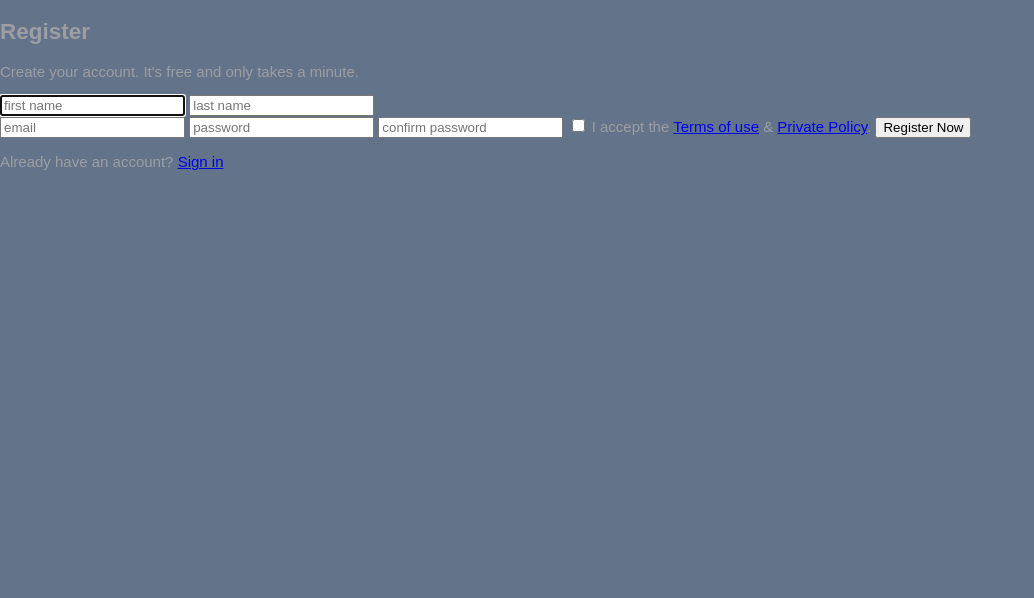
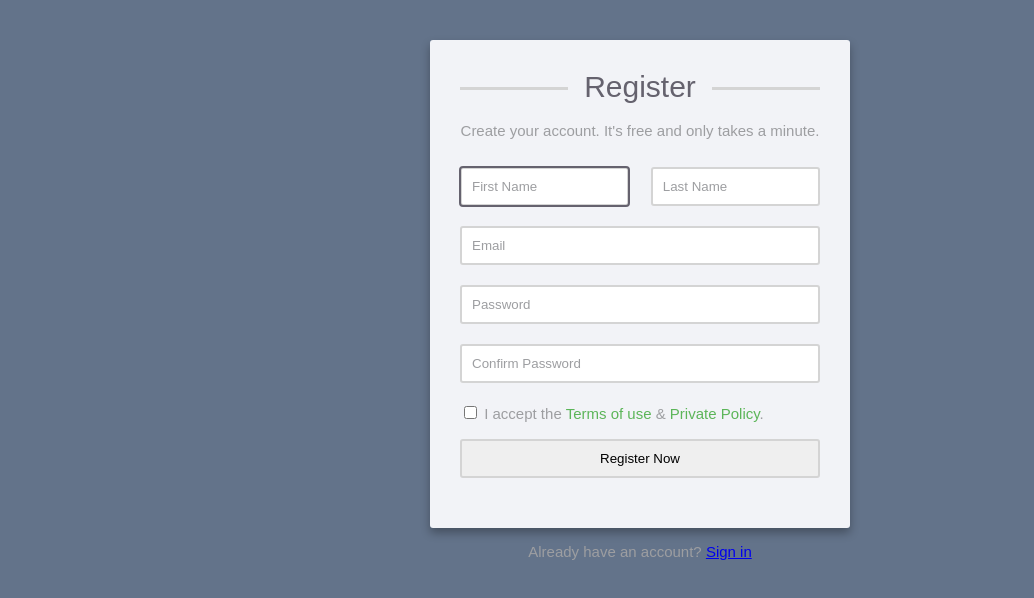
Before and after one commit to JaneTyrant/forms_20-05, a plain HTML site: page index.html in a window 1280 px wide. Shown: the whole page, without its empty margins (0-1034 px from the left). Drawn offline with Linux system fonts and the light colour scheme.

Commit message:
Add input styles

```diff
--- a/assets/css/style.css
+++ b/assets/css/style.css
@@ -17,3 +17,105 @@ body {
     background-color: #63738A;
     color: #9D9EA1;
 }
+.section-registration {
+    max-width: 420px;
+    min-width: 350px;
+    padding: 2em;
+    border-radius: 3px;
+    margin: auto;
+    margin-top: 5vh;
+
+    background-color: #F2F3F7;
+
+    -webkit-box-shadow: 0px 5px 10px 0px rgba(0, 0, 0, 0.3);
+    -moz-box-shadow: 0px 5px 10px 0px rgba(0, 0, 0, 0.3);
+    box-shadow: 0px 5px 10px 0px rgba(0, 0, 0, 0.3);
+}
+.section-registration-title {
+    position: relative;
+
+    margin-top: 0;
+    margin-bottom: 0.6em;
+
+    color: #65626E;
+
+    font-size: 2em;
+    font-weight: normal;
+}
+.section-registration-title::before,
+.section-registration-title::after {
+    content: '';
+
+    position: absolute;
+    display: block;
+    width: 30%;
+    border-bottom: 3px solid var(--medium-color);
+
+    top: 50%;
+}
+.section-registration-title::after {
+    right: 0;
+}
+.text-align-center {
+    text-align: center;
+}
+.section-registration-title,
+.input-submit {
+    min-width: 100px;
+    max-width: 100%;
+
+    white-space: nowrap;
+    overflow: hidden;
+
+    text-overflow: ellipsis;
+}
+.username-container {
+    font-size: 0;
+}
+.username-input,
+.input-text,
+.input-submit,
+.input-checkbox {
+    padding: 10px;
+    border: 2px solid var(--medium-color);
+    border-radius: 3px;
+    margin-bottom: 20px;
+}
+.username-input::placeholder,
+.input-text::placeholder {
+    color: #9D9EA1;
+
+    text-transform: capitalize;
+}
+.username-input:focus,
+.input-text:focus,
+.input-submit:focus,
+.input-checkbox:focus {
+    outline: 2px solid #65626E;
+    outline-offset: -1px;
+}
+.username-input {
+    width: calc((100% - var(--margin-right)) / 2);
+    margin-top: 1em;
+}
+.margin-right {
+    margin-right: var(--margin-right);
+}
+.input-text,
+.input-submit {
+    width: 100%;
+}
+.input-checkbox:focus {
+    outline: 2px solid #65626E;
+    outline-offset: 3px;
+}
+.input-checkbox:focus:not(:focus-visible) {
+    outline: none;
+}
+.link-license {
+    color: var(--secondary-light-color);
+    text-decoration: none;
+}
+.link-license:focus {
+    outline-color: #65626E;
+}
```
